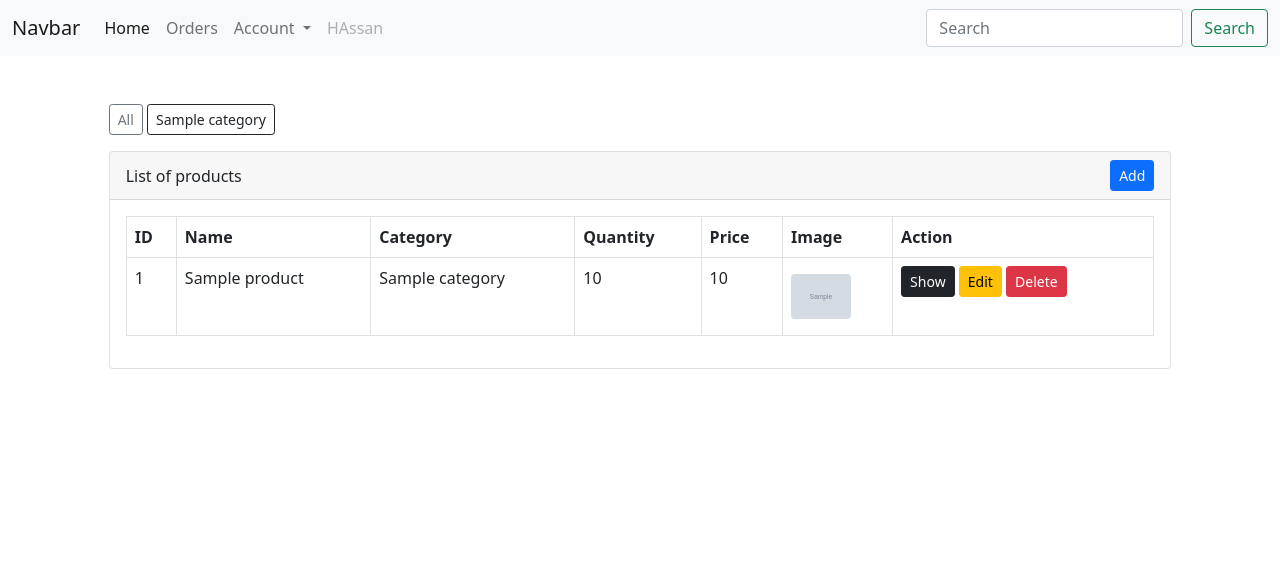
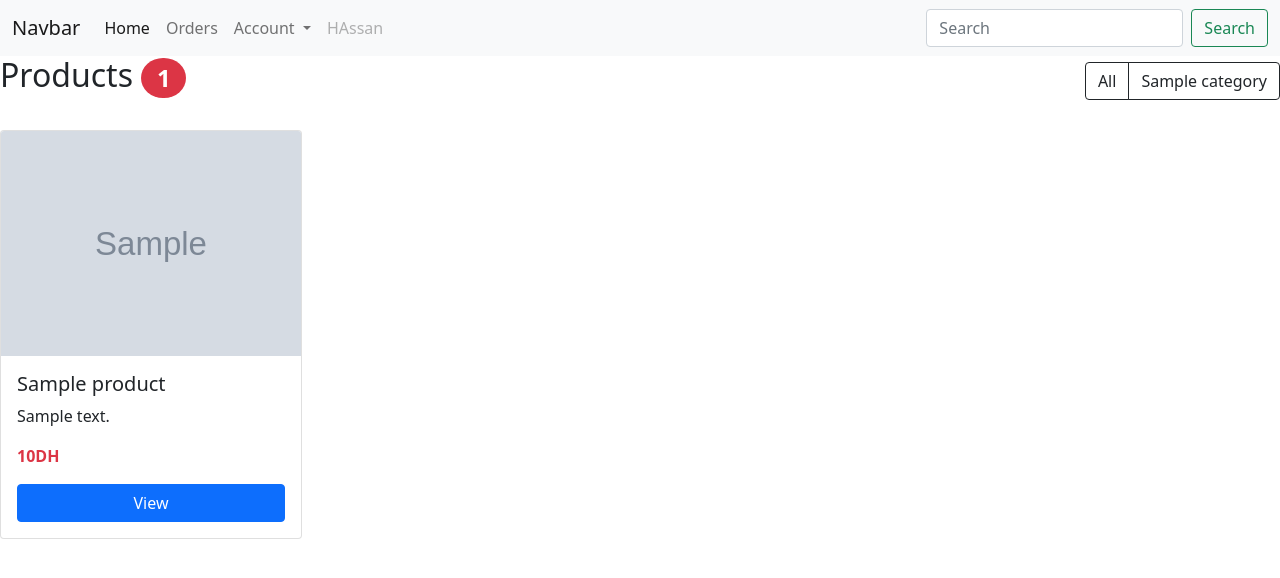
Before and after one commit to yasminemahfoud/Laptop-Store---Symfony, a Symfony app: template templates/product/index.html.twig in a window 1280 px wide. Shown: the top 578 px of the page. Run offline with Twig, Linux system fonts and the light colour scheme; the template is opened without the code that fills it: most values are stand-ins (such as "Sample title", 1, 10 or a date in 2020); grey boxes marked "Sample" are stand-in pictures; some libraries are stand-ins or nearby versions.

```diff
--- a/composer.json
+++ b/composer.json
@@ -11,6 +11,7 @@
         "doctrine/doctrine-bundle": "^2.18",
         "doctrine/doctrine-migrations-bundle": "^3.7",
         "doctrine/orm": "^3.6",
+        "symfony/asset": "7.0.*",
         "symfony/console": "7.0.*",
         "symfony/dotenv": "7.0.*",
         "symfony/flex": "^2",
--- a/templates/product/index.html.twig
+++ b/templates/product/index.html.twig
@@ -1,95 +1,47 @@
 {% extends 'base.html.twig' %}
 
-{% block title %}Product Liste{% endblock %}
+{% block title %}Products{% endblock %}
 
 {% block body %}
+<div class="row">
+    <div class="col-md-12 d-flex justify-content-between align-items-center mb-4">
+        <h2>
+            Products
+            <span class="badge bg-danger rounded-circle">{{ products|length }}</span>
+        </h2>
 
-<div class="row my-5">
-    <div class="col-md-10 mx-auto">
-
-        {% for message in app.flashes('success') %}
-        <div class="alert alert-success">
-            {{ message }}
-        </div>
-        {% endfor %}
-
-        <div class="mb-3">
-            <a href="{{ path('app_product') }}" class="btn btn-sm btn-outline-secondary">All</a>
+        <div class="btn-group">
+            <a href="{{ path('app_product') }}" class="btn btn-outline-dark">All</a>
             {% for category in categories %}
-            <a href="{{ path('app_product_filter', {id: category.id}) }}" class="btn btn-sm btn-outline-dark">{{ category.name }}</a>
+                <a href="{{ path('app_product_filter', { id: category.id }) }}" class="btn btn-outline-dark">
+                    {{ category.name }}
+                </a>
             {% endfor %}
         </div>
+    </div>
 
-        <div class="card">
-            <div class="card-header d-flex justify-content-between align-items-center">
-                <span>List of products</span>
-                <a href="{{ path('app_product_create') }}" class="btn btn-primary btn-sm">Add</a>
-            </div>
-            <div class="card-body">
-                <table class="table table-bordered table-hover">
-                    <thead>
-                        <tr>
-                            <th>ID</th>
-                            <th>Name</th>
-                            <th>Category</th>
-                            <th>Quantity</th>
-                            <th>Price</th>
-                            <th>Image</th>
-                            <th>Action</th>
-                        </tr>
-                    </thead>
-                    <tbody>
-                        {% for product in products %}
-                        <tr>
-                            <td>{{ loop.index }}</td>
-                            <td>{{ product.name }}</td>
-                            <td>{{ product.category.name }}</td>
-                            <td>{{ product.quantity }}</td>
-                            <td>{{ product.price }}</td>
-                            <td>
-                                {% if product.image %}
-                                <img src="{{ absolute_url('uploads/' ~ product.image) }}"
-                                     width="60" height="60"
-                                     alt="{{ product.name }}"
-                                     class="img-fluid my-2 rounded">
-                                {% endif %}
-                            </td>
-                            <td>
-                                <a href="{{ path('app_product_show', {id: product.id}) }}" class="btn btn-sm btn-dark">Show</a>
-                                <a href="{{ path('app_product_edit', {id: product.id}) }}" class="btn btn-sm btn-warning">Edit</a>
-                                <a href="{{ path('app_product_delete', {id: product.id}) }}" class="btn btn-sm btn-danger delete-btn">Delete</a>
-                            </td>
-                        </tr>
-                        {% endfor %}
-                    </tbody>
-                </table>
+    {% for product in products %}
+        <div class="col-md-3 mb-4">
+            <div class="card h-100">
+                {% if product.image %}
+                    <img src="{{ asset('uploads/' ~ product.image) }}" class="card-img-top" alt="{{ product.name }}">
+                {% else %}
+                    <img src="{{ asset('uploads/default.png') }}" class="card-img-top" alt="No image">
+                {% endif %}
+
+                <div class="card-body d-flex flex-column">
+                    <h5 class="card-title">{{ product.name }}</h5>
+                    <p class="card-text">{{ product.description }}</p>
+                    <p class="text-danger fw-bold">{{ product.price }}DH</p>
+
+                    <a href="{{ path('app_product_show', { id: product.id }) }}" class="btn btn-primary mt-auto">
+                        View
+                    </a>
+                </div>
             </div>
         </div>
-
-    </div>
+    {% else %}
+        <p>No products found.</p>
+    {% endfor %}
 </div>
-
-<script src="https://cdn.jsdelivr.net/npm/sweetalert2@11"></script>
-<script>
-document.querySelectorAll('.delete-btn').forEach(function(btn) {
-    btn.addEventListener('click', function(e) {
-        e.preventDefault();
-        const url = this.getAttribute('href');
-        Swal.fire({
-            title: 'Are you sure?',
-            text: "You won't be able to revert this!",
-            icon: 'warning',
-            showCancelButton: true,
-            confirmButtonColor: '#3085d6',
-            cancelButtonColor: '#d33',
-            confirmButtonText: 'Yes, delete it!'
-        }).then((result) => {
-            if (result.isConfirmed) {
-                window.location.href = url;
-            }
-        });
-    });
-});
-</script>
-
 {% endblock %}
```
Also changed, not shown: src/Controller/HomeController.php (+2 -25 lines), src/Entity/Category.php (+5 -5 lines), public/uploads/1781439815_fef7b3cbaeb59afc974ab04dd20741e6.jpg (added), 1 other file.
